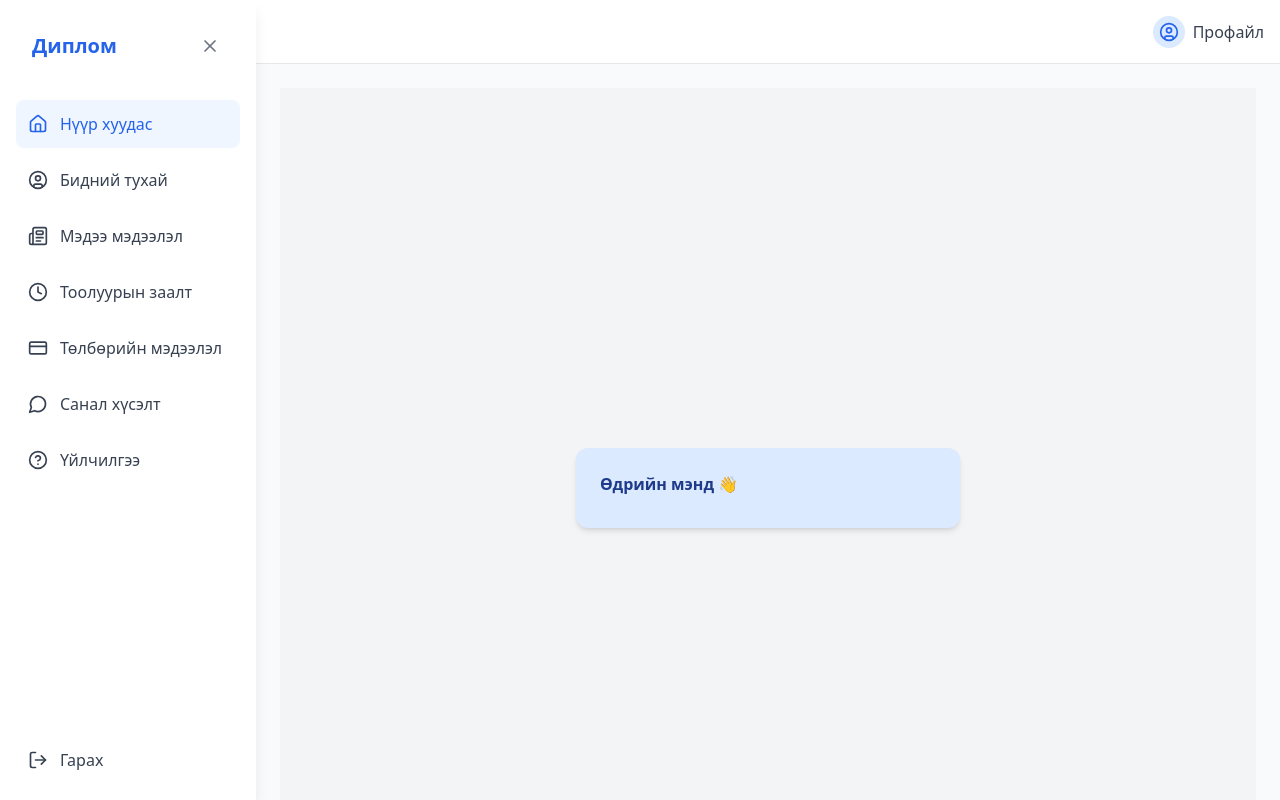
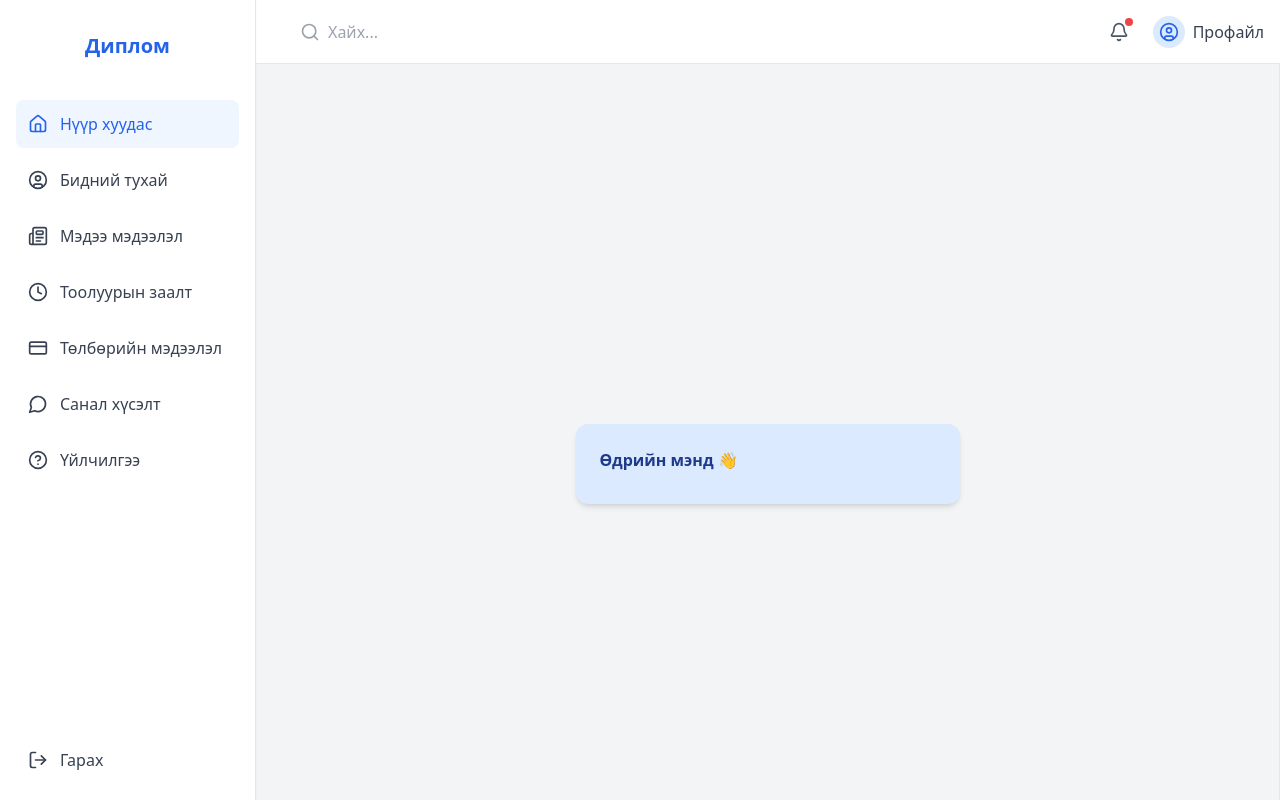
Before and after one commit to Tsogtoo7011/WaterUsageMeter, a React (Create React App) app in the folder frontend/: page / in a window 1280 px wide. Built offline with nearby package versions, Linux system fonts and the light colour scheme; sample sign-in values are in the browser's storage.

Commit message:
Improved sidebarlayout - searchbar, nofication button

```diff
--- a/frontend/src/Layout/SideBarLayout.js
+++ b/frontend/src/Layout/SideBarLayout.js
@@ -1,4 +1,4 @@
-import React, { useState } from 'react';
+import React, { useState, useEffect, useRef } from 'react';
 import { NavLink, useNavigate } from 'react-router-dom';
 import {
   Home as HomeIcon,
@@ -10,13 +10,35 @@ import {
   HelpCircle,
   LogOut,
   Menu,
-  X
+  X,
+  Search,
+  Bell,
+  Droplet, // Using Droplet (water drop) icon for the logo
 } from 'lucide-react';
 
 const SidebarLayout = ({ children }) => {
   const [isSidebarOpen, setIsSidebarOpen] = useState(true);
   const [isMobileSidebarOpen, setIsMobileSidebarOpen] = useState(false);
+  const [searchQuery, setSearchQuery] = useState('');
+  const [searchResults, setSearchResults] = useState([]);
+  const [isSearchFocused, setIsSearchFocused] = useState(false);
+  const searchRef = useRef(null);
   const navigate = useNavigate();
+
+  // Route definitions for search functionality
+  const routes = [
+    { path: '/', label: 'Нүүр хуудас', component: 'Home' },
+    { path: '/profile', label: 'Профайл', component: 'Profile' },
+    { path: '/profile/apartment', label: 'Орон сууц', component: 'Apartment' },
+    { path: '/metercounter/details', label: 'Тоолуурын дэлгэрэнгүй', component: 'MeterCounterDetail' },
+    { path: '/metercounter/import', label: 'Тоолуур импортлох', component: 'MeterCounterImport' },
+    { path: '/about-us', label: 'Бидний тухай', component: 'AboutUs' },
+    { path: '/news', label: 'Мэдээ мэдээлэл', component: 'News' },
+    { path: '/metercounter', label: 'Тоолуурын заалт', component: 'MeterCounter' },
+    { path: '/payment-info', label: 'Төлбөрийн мэдээлэл', component: 'PaymentInfo' },
+    { path: '/feedback', label: 'Санал хүсэлт', component: 'Feedback' },
+    { path: '/services', label: 'Үйлчилгээ', component: 'Services' }
+  ];
 
   const menuItems = [
     { icon: HomeIcon, label: 'Нүүр хуудас', path: '/' },
@@ -27,6 +49,40 @@ const SidebarLayout = ({ children }) => {
     { icon: MessageCircle, label: 'Санал хүсэлт', path: '/feedback' },
     { icon: HelpCircle, label: 'Үйлчилгээ', path: '/services' }
   ];
+
+  // Handle search input changes
+  const handleSearchChange = (e) => {
+    const query = e.target.value;
+    setSearchQuery(query);
+
+    if (query.trim() === '') {
+      setSearchResults([]);
+      return;
+    }
+
+    // Filter routes based on search query
+    const filteredRoutes = routes.filter(route =>
+      route.label.toLowerCase().includes(query.toLowerCase()) ||
+      route.component.toLowerCase().includes(query.toLowerCase()) ||
+      route.path.toLowerCase().includes(query.toLowerCase())
+    );
+
+    setSearchResults(filteredRoutes);
+  };
+
+  // Handle clicking outside of search results
+  useEffect(() => {
+    function handleClickOutside(event) {
+      if (searchRef.current && !searchRef.current.contains(event.target)) {
+        setIsSearchFocused(false);
+      }
+    }
+
+    document.addEventListener("mousedown", handleClickOutside);
+    return () => {
+      document.removeEventListener("mousedown", handleClickOutside);
+    };
+  }, []);
 
   const handleLogout = () => {
     localStorage.removeItem('authToken');
@@ -42,30 +98,30 @@ const SidebarLayout = ({ children }) => {
     setIsMobileSidebarOpen(!isMobileSidebarOpen);
   };
 
+  // Navigate to route and clear search
+  const navigateToRoute = (path) => {
+    navigate(path);
+    setSearchQuery('');
+    setSearchResults([]);
+    setIsSearchFocused(false);
+  };
+
   return (
     <div className="flex h-screen bg-gray-50 overflow-hidden">
       {/* Desktop Sidebar */}
       <div
-        className={`hidden md:flex flex-col ${isSidebarOpen ? 'w-64' : 'w-20'} bg-white shadow-lg fixed h-full transition-all duration-300 ease-in-out z-20`}
+        className={`hidden md:flex flex-col ${isSidebarOpen ? 'w-64' : 'w-20'} bg-white border-r border-gray-200 shadow-sm fixed h-full transition-all duration-300 ease-in-out z-20`}
       >
         <div className="flex flex-col h-full p-4">
-          {/* Logo */}
-          <div className="p-4 mb-6 flex items-center justify-between">
+          {/* Logo - Now clickable to toggle sidebar */}
+          <div className="p-4 mb-6 flex items-center justify-center cursor-pointer" onClick={toggleSidebar}>
             {isSidebarOpen ? (
               <h2 className="text-xl font-bold text-blue-600 whitespace-nowrap">Диплом</h2>
             ) : (
-              <div className="w-6"></div>
+              <div className="flex items-center justify-center">
+                <Droplet className="w-8 h-8 text-blue-600" />
+              </div>
             )}
-            <button
-              onClick={toggleSidebar}
-              className="p-1 rounded-md hover:bg-gray-100 text-gray-500 transition-colors duration-200"
-            >
-              {isSidebarOpen ? (
-                <X className="w-5 h-5" />
-              ) : (
-                <Menu className="w-5 h-5" />
-              )}
-            </button>
           </div>
 
           {/* Navigation Links */}
@@ -113,13 +169,16 @@ const SidebarLayout = ({ children }) => {
 
       {/* Mobile Sidebar */}
       <div
-        className={`md:hidden fixed top-0 left-0 h-full bg-white shadow-lg transform transition-transform duration-300 ease-in-out z-40 ${
+        className={`md:hidden fixed top-0 left-0 h-full bg-white border-r border-gray-200 shadow-sm transform transition-transform duration-300 ease-in-out z-40 ${
           isMobileSidebarOpen ? 'translate-x-0' : '-translate-x-full'
         } w-64`}
       >
         <div className="flex flex-col h-full p-4">
           <div className="p-4 mb-6 flex items-center justify-between">
-            <h2 className="text-xl font-bold text-blue-600">Диплом</h2>
+            <div className="flex items-center cursor-pointer" onClick={toggleMobileSidebar}>
+              <Droplet className="w-6 h-6 text-blue-600 mr-2" />
+              <h2 className="text-xl font-bold text-blue-600">Диплом</h2>
+            </div>
             <button
               onClick={toggleMobileSidebar}
               className="p-1 rounded-md hover:bg-gray-100 text-gray-500 transition-colors duration-200"
@@ -175,12 +234,50 @@ const SidebarLayout = ({ children }) => {
               <Menu className="w-5 h-5" />
             </button>
 
-            {/* Empty div to push profile section to the right */}
-            <div className="flex-1"></div>
+            {/* Search Bar with Dropdown Results */}
+            <div ref={searchRef} className="hidden md:block relative max-w-md w-full mx-4">
+              <div className="relative">
+                <Search className="w-5 h-5 text-gray-400 absolute left-3 top-2.5" />
+                <input
+                  type="text"
+                  placeholder="Хайх..."
+                  value={searchQuery}
+                  onChange={handleSearchChange}
+                  onFocus={() => setIsSearchFocused(true)}
+                  className="pl-10 pr-4 py-2 w-full rounded-lg focus:outline-none focus:ring-2 focus:ring-blue-500 focus:border-transparent"
+                />
+              </div>
 
-            {/* Profile section */}
+              {/* Search Results Dropdown */}
+              {isSearchFocused && searchResults.length > 0 && (
+                <div className="absolute top-full left-0 right-0 mt-1 bg-white border border-gray-200 rounded-lg shadow-sm max-h-64 overflow-y-auto z-50">
+                  {searchResults.map((route) => (
+                    <div
+                      key={route.path}
+                      onClick={() => navigateToRoute(route.path)}
+                      className="p-3 hover:bg-gray-100 cursor-pointer border-b border-gray-100 last:border-b-0"
+                    >
+                      <div className="font-medium text-gray-800">{route.label}</div>
+                      <div className="text-sm text-gray-500">{route.path}</div>
+                    </div>
+                  ))}
+                </div>
+              )}
+            </div>
+
+            {/* Empty div to push profile section to the right on mobile */}
+            <div className="flex-1 md:hidden"></div>
+
+            {/* Notification and Profile */}
             <div className="flex items-center space-x-4">
-              <button onClick={() => navigate('/Profile')} className="flex items-center space-x-2 text-gray-700 hover:text-gray-900 transition-colors duration-200">
+              {/* Notification */}
+              <button className="relative p-2 rounded-full hover:bg-gray-100 transition-colors duration-200">
+                <Bell className="w-5 h-5 text-gray-600" />
+                <span className="absolute top-1 right-1 w-2 h-2 bg-red-500 rounded-full"></span>
+              </button>
+
+              {/* Profile */}
+              <button onClick={() => navigate('/profile')} className="flex items-center space-x-2 text-gray-700 hover:text-gray-900 transition-colors duration-200">
                 <div className="w-8 h-8 rounded-full bg-blue-100 flex items-center justify-center transition-colors duration-200">
                   <UserCircle className="h-5 w-5 text-blue-600" />
                 </div>
@@ -191,7 +288,7 @@ const SidebarLayout = ({ children }) => {
         </header>
 
         {/* Page Content */}
-        <main className="flex-1 overflow-y-auto p-4 md:p-6 bg-gray-50 transition-all duration-300 ease-in-out">
+        <main className="flex-1 flex flex-col h-[calc(100vh-4rem)] overflow-y-auto p-0 bg-gray-50 border-x-0 border-t-0 border-b-0 border-r border-gray-200">
           {children}
         </main>
       </div>
```
Also changed, not shown: frontend/src/components/SignIn.js (+34 -9 lines), 1 other file (tests, documents, lock files or other folders).
